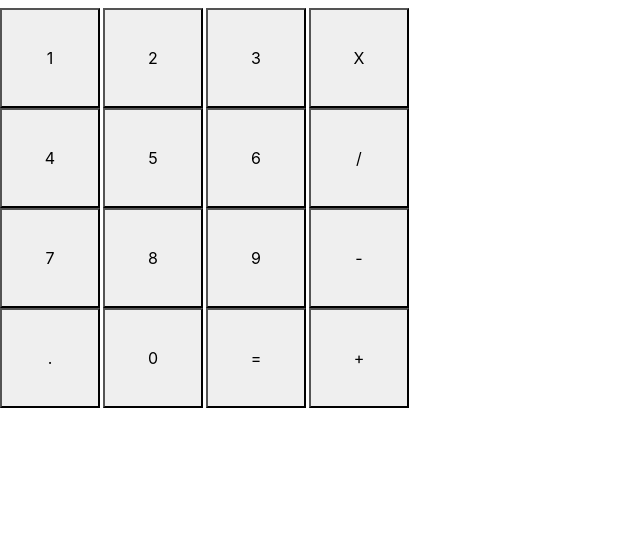
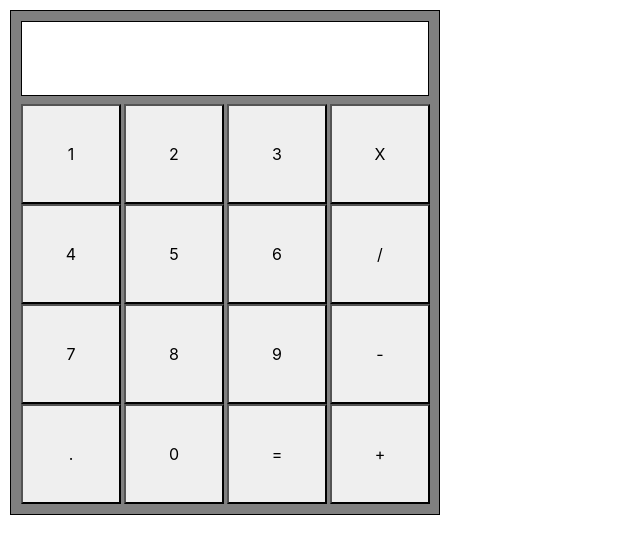
Before and after one commit to abwhitley/ReactCalculator, a React (Create React App) app: page / in a window 1280 px wide. Shown: the top 554 px of the page, without its empty margins (0-640 px from the left). Built offline with nearby package versions, Linux system fonts and the light colour scheme.

Commit message:
Styled and fully functional
Display stays open without a number, styled to be more appealing.  Started to add new component to encompass all buttons into one component.

```diff
--- a/src/App.tsx
+++ b/src/App.tsx
@@ -4,6 +4,7 @@ import Button from "./components/Button";
 import Display from "./components/Display";
 import OperatorButtons from "./components/OperatorButtons";
 import EqualButton from "./components/EqualButton";
+import NewButton from "./components/NewButton";
 
 const takesString = (value: string) => {
 	console.log(value);
@@ -15,11 +16,11 @@ function App() {
 	const [operator, setOperator] = useState("");
 	const [display, setDisplay] = useState("");
 
-    const mathOperation = (firstNumber: string, secondNumber: string, operator: string) : string => {
+	const mathOperation = (firstNumber: string, secondNumber: string, operator: string): string => {
 		const firstNumberParsed: number = parseInt(firstNumber);
 		const secondNumberParsed: number = parseInt(secondNumber);
-        let sum: number  = 0;
-        let sumParsed : string = "";
+		let sum: number = 0;
+		let sumParsed: string = "";
 
 		if (operator === "+") {
 			sum = firstNumberParsed + secondNumberParsed;
@@ -43,41 +44,71 @@ function App() {
 	}
 
 	useEffect(() => {
-        if(firstNumber === "" || secondNumber === "" || operator === ""){
+		if (firstNumber === "" || secondNumber === "" || operator === "") {
 			return;
 		}
 
 		setDisplay(mathOperation(firstNumber, secondNumber, operator));
 
-    },[firstNumber,secondNumber,operator])
+	}, [firstNumber, secondNumber, operator])
 	return (
-      <div className="col">
+		<div className="col" id="my-id" style={{border:"1px solid black", width: 430, marginLeft:10, marginTop:10, backgroundColor: "grey"}}>
+            <div style={{marginLeft: 10, marginTop: 10, marginBottom: 10}}>
                 <div className="row">
                     <Display displayThis={display}/>
                 </div>
                 <div className="row">
-              <Button  buttonText='1' setTheDisplay={setDisplay} currentDisplay={display}  />
-              <Button  buttonText='2'  setTheDisplay={setDisplay} currentDisplay={display}/>
-              <Button  buttonText='3'  setTheDisplay={setDisplay} currentDisplay={display}/>
-              <OperatorButtons buttonText={"X"} currentDisplay={display} setTheFirstNumber={setFirstNumber} setTheOperator={setOperator} setTheDisplay={setDisplay}/>
+					{/*<NewButton buttonText="1" currentDisplay={display} setTheDisplay={setDisplay} />*/}
+                    <Button buttonText='1' setTheDisplay={setDisplay} currentDisplay={display}/>
+                    <Button buttonText='2' setTheDisplay={setDisplay} currentDisplay={display}/>
+                    <Button buttonText='3' setTheDisplay={setDisplay} currentDisplay={display}/>
+					{/*<NewButton buttonText="X" currentDisplay={display} setTheFirstNumber={setFirstNumber} setTheOperator={setOperator} setTheDisplay={setDisplay} />*/}
+                    <OperatorButtons
+                        buttonText={"X"}
+                        currentDisplay={display}
+                        setTheFirstNumber={setFirstNumber}
+                        setTheOperator={setOperator}
+                        setTheDisplay={setDisplay}/>
                 </div>
                 <div className="row">
-              <Button  buttonText='4' setTheDisplay={setDisplay} currentDisplay={display}/>
-              <Button  buttonText='5' setTheDisplay={setDisplay} currentDisplay={display}/>
-              <Button  buttonText='6' setTheDisplay={setDisplay} currentDisplay={display}/>
-              <OperatorButtons buttonText={"/"} currentDisplay={display} setTheFirstNumber={setFirstNumber} setTheOperator={setOperator} setTheDisplay={setDisplay}/>
+                    <Button buttonText='4' setTheDisplay={setDisplay} currentDisplay={display}/>
+                    <Button buttonText='5' setTheDisplay={setDisplay} currentDisplay={display}/>
+                    <Button buttonText='6' setTheDisplay={setDisplay} currentDisplay={display}/>
+                    <OperatorButtons
+                        buttonText={"/"}
+                        currentDisplay={display}
+                        setTheFirstNumber={setFirstNumber}
+                        setTheOperator={setOperator}
+                        setTheDisplay={setDisplay}
+                    />
                 </div>
                 <div className="row">
-              <Button  buttonText='7' setTheDisplay={setDisplay} currentDisplay={display}/>
-              <Button  buttonText='8' setTheDisplay={setDisplay} currentDisplay={display}/>
-              <Button  buttonText='9' setTheDisplay={setDisplay} currentDisplay={display}/>
-              <OperatorButtons buttonText={"-"} currentDisplay={display} setTheFirstNumber={setFirstNumber} setTheOperator={setOperator} setTheDisplay={setDisplay} />
+                    <Button buttonText='7' setTheDisplay={setDisplay} currentDisplay={display}/>
+                    <Button buttonText='8' setTheDisplay={setDisplay} currentDisplay={display}/>
+                    <Button buttonText='9' setTheDisplay={setDisplay} currentDisplay={display}/>
+                    <OperatorButtons
+                        buttonText={"-"}
+                        currentDisplay={display}
+                        setTheFirstNumber={setFirstNumber}
+                        setTheOperator={setOperator}
+                        setTheDisplay={setDisplay}
+                    />
                 </div>
                 <div className="row">
-              <Button  buttonText='.' setTheDisplay={setDisplay} currentDisplay={display}/>
-              <Button  buttonText='0' setTheDisplay={setDisplay} currentDisplay={display}/>
-              <EqualButton buttonText={"="} currentDisplay={display} setTheSecondNumber={setSecondNumber} />
-              <OperatorButtons buttonText={"+"} currentDisplay={display} setTheFirstNumber={setFirstNumber} setTheOperator={setOperator} setTheDisplay={setDisplay}/>
+                    <Button buttonText='.' setTheDisplay={setDisplay} currentDisplay={display}/>
+                    <Button buttonText='0' setTheDisplay={setDisplay} currentDisplay={display}/>
+                    <EqualButton
+                        buttonText={"="}
+                        currentDisplay={display}
+                        setTheSecondNumber={setSecondNumber}/>
+                    <OperatorButtons
+                        buttonText={"+"}
+                        currentDisplay={display}
+                        setTheFirstNumber={setFirstNumber}
+                        setTheOperator={setOperator}
+                        setTheDisplay={setDisplay}
+                    />
+			    </div>
 		    </div>
 		</div>
 	);
--- a/src/components/Display.tsx
+++ b/src/components/Display.tsx
@@ -6,10 +6,23 @@ interface DisplayProps {
 
 const Display = ({ displayThis }: DisplayProps) => {
 
+    const styles = {
+        fontSize: 45,
+        width:"408px",
+        height: 75,
+        // border:"1px solid red",
+        // whiteSpace: 'nowrap',
+        // overflow: 'hidden',
+        //
+        backgroundColor: "white",
+        color: "black",
+        display: "flex",
+        justifyContent: "flex-end",
+        border: "1px solid black"
+    }
+
     return (
-      <>
-          <label style={{fontSize:"90px", width:"400px", marginLeft:"15px"}}>{displayThis}</label>
-      </>
+        <label style={styles}>{displayThis}</label>
     );
 }
 
--- /dev/null
+++ b/src/components/NewButton.tsx
@@ -0,0 +1,17 @@
+interface NewButtonsProps {
+	buttonText : string;
+	currentDisplay: string;
+	setTheDisplay?: (setThis: string) => void;
+	setTheFirstNumber?: (setThis: string) => void;
+	setTheSecondNumber?: (setThis: string) => void;
+	setTheOperator?: (setThis: string) => void;
+}
+
+const NewButton = ({buttonText, currentDisplay, setTheDisplay, setTheFirstNumber, setTheSecondNumber, setTheOperator}: NewButtonsProps)  => {
+	return (
+		<>
+		</>
+	);
+}
+
+export default NewButton;
```
Lines whose indentation alone changed are shown as unchanged.
